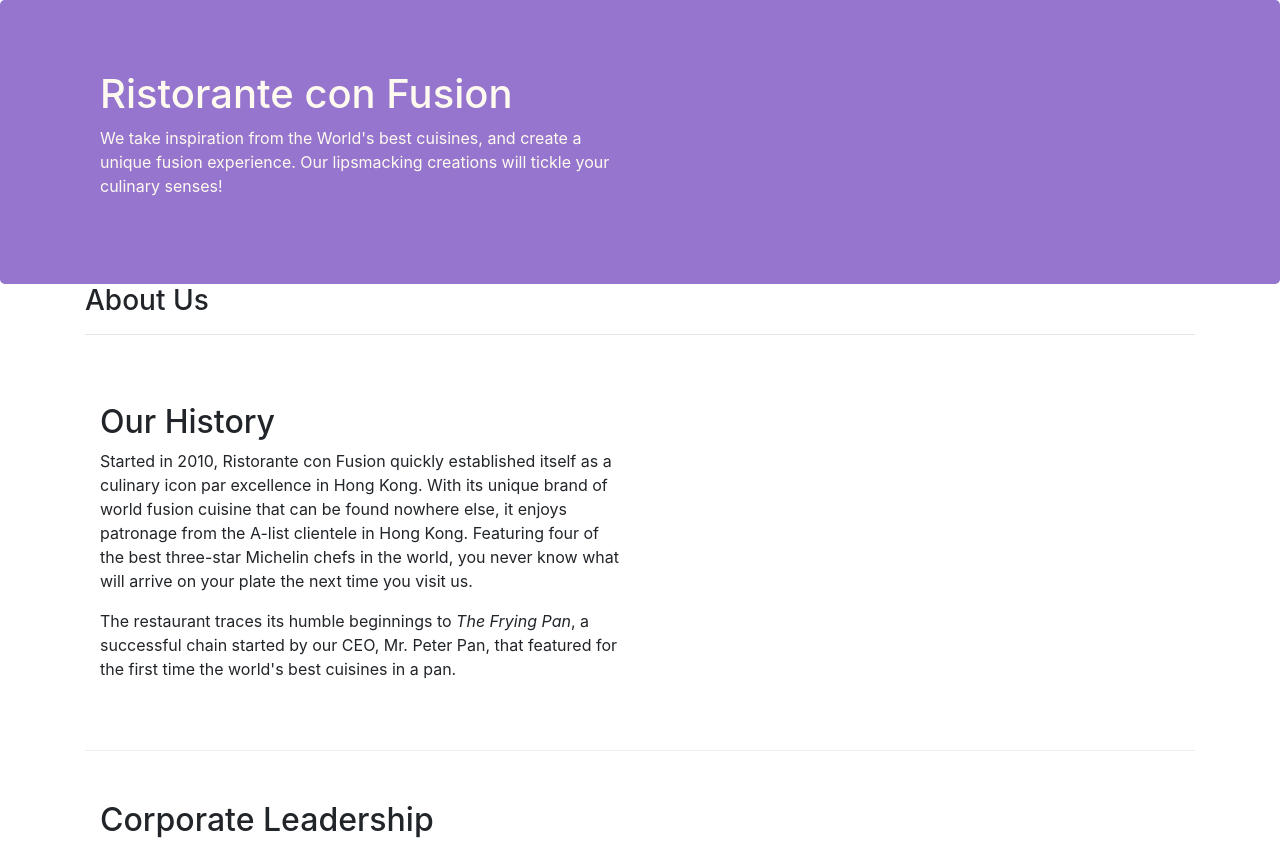
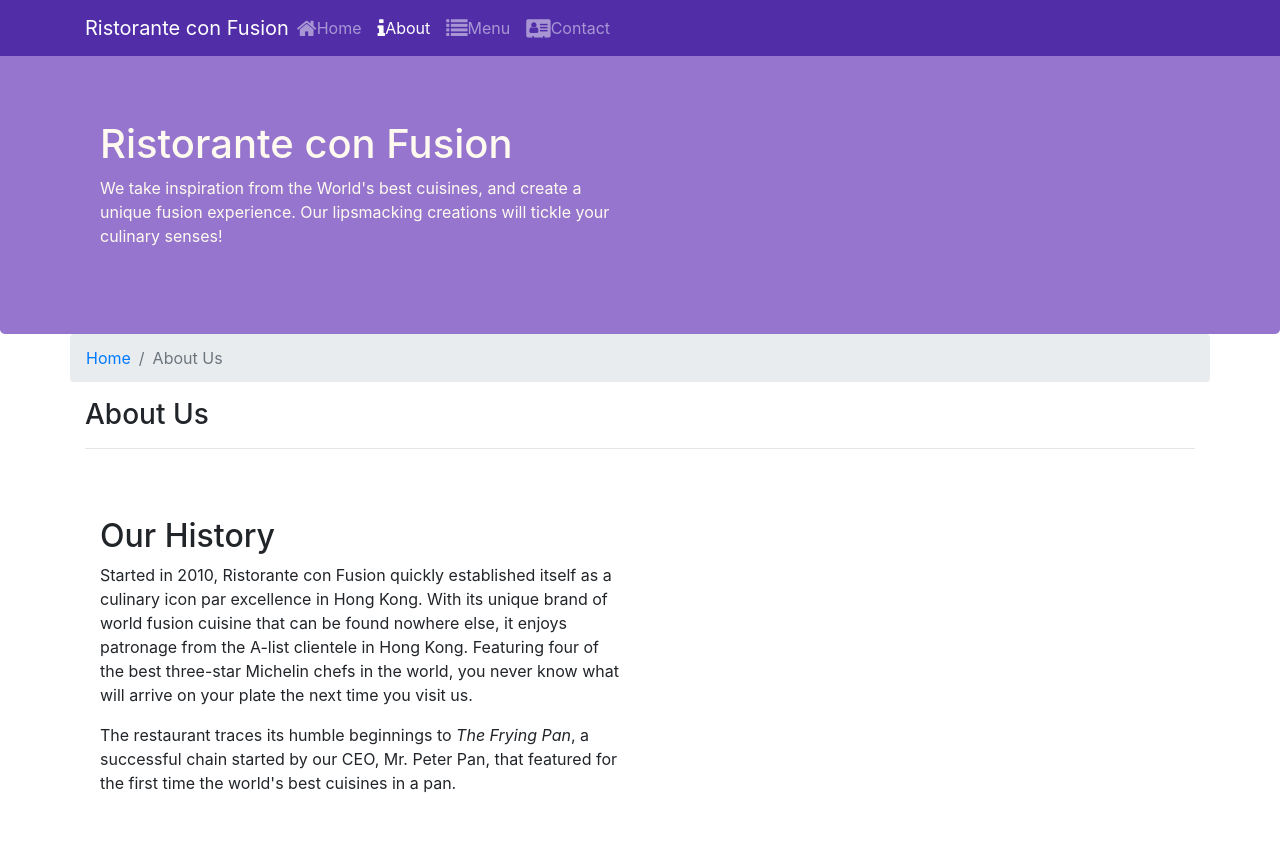
Before and after one commit to rmpredator/confusion, a website: page aboutus.html in a window 1280 px wide. Shown: the top 842 px of the page. Drawn offline with nearby package versions, Linux system fonts and the light colour scheme.

Commit message:
Navbar and Breadcrumbs

```diff
--- a/aboutus.html
+++ b/aboutus.html
@@ -6,12 +6,37 @@
     <meta name="viewport" content="width=device-width, initial-scale=1, shrink-to-fit=no">
     <meta http-equiv="x-ua-compatible" content="ie=edge">
  <link rel="stylesheet" href="node_modules/bootstrap/dist/css/bootstrap.min.css">
+ <link rel="stylesheet" href="node_modules/font-awesome/css/font-awesome.min.css">
+    <link rel="stylesheet" href="node_modules/bootstrap-social/bootstrap-social.css">
  <link rel="stylesheet" href="css/styles.css">
     <title>Ristorante Con Fusion: About Us</title>
 
 </head>
 
 <body>
+    <nav class="navbar navbar-dark navbar-expand-sm  fixed-top">
+        <div class="container">
+            <button class="navbar-toggler" type="button" data-toggle="collapse" data-target="#Navbar">
+                <span class="navbar-toggler-icon"></span>
+
+            </button>
+            <a class="navbar-brand mr-auto"href="./index.html">Ristorante con Fusion</a>
+            <div class="collapse navbar-collapse"id="Navbar">
+                <ul class="navbar-nav mr-auto">
+                    <li class="nav-item"><a class="nav-link"href="./index.html"><span class="fa fa-home fa-lg"></span>Home</a></li>
+                        <li class="nav-item active"><a class="nav-link"href="#"><span class="fa fa-info fa-lg"></span>About</a></li>
+                            <li class="nav-item"><a class="nav-link"href="#"><span class="fa fa-list fa-lg"></span>Menu</a></li>
+                                <li class="nav-item"><a class="nav-link"href="#"><span class="fa fa-address-card fa-lg"></span>Contact</a></li>
+
+                    </li>
+
+                </ul>
+
+            </div>
+
+        </div>
+        </nav>
+
 
     <header class="jumbotron">
         <div class="container">
@@ -28,6 +53,12 @@
 
     <div class="container">
         <div class="row">
+            <ol class="col-12 breadcrumb">
+                <li class="breadcrumb-item"> <a href="./index.html">Home</a></li>
+                <li class="breadcrumb-item active">About Us</li>
+
+
+            </ol>
 
           <div class="col-12">
             <h3>About Us</h3>
@@ -65,7 +96,7 @@
                 <div class="col-4 offset-1 col-sm-2">
                     <h5>Links</h5>
                     <ul class="list-unstyled">
-                        <li><a href="#">Home</a></li>
+                        <li><a href="./index.html">Home</a></li>
                         <li><a href="#">About</a></li>
                         <li><a href="#">Menu</a></li>
                         <li><a href="#">Contact</a></li>
--- a/css/styles.css
+++ b/css/styles.css
@@ -29,3 +29,12 @@ address{
     margin:0px;
     color:#0f0f0f;
 }
+
+body{
+    padding: 50px 0px 0px 0px;
+    z-index: 0;
+}
+
+.navbar-dark{
+    background-color: #512DA8;
+}
--- a/package.json
+++ b/package.json
@@ -14,8 +14,10 @@
     "lite-server": "^2.3.0"
   },
   "dependencies": {
-    "bootstrap": "^4.0.0",
-    "jquery": "^3.3.1",
+    "bootstrap": "^4.5.0",
+    "bootstrap-social": "^5.1.1",
+    "font-awesome": "^4.7.0",
+    "jquery": "^3.5.1",
     "popper.js": "^1.12.9"
   }
 }
```
Also changed, not shown: index.html (+26 -1 lines), 1 other file.
